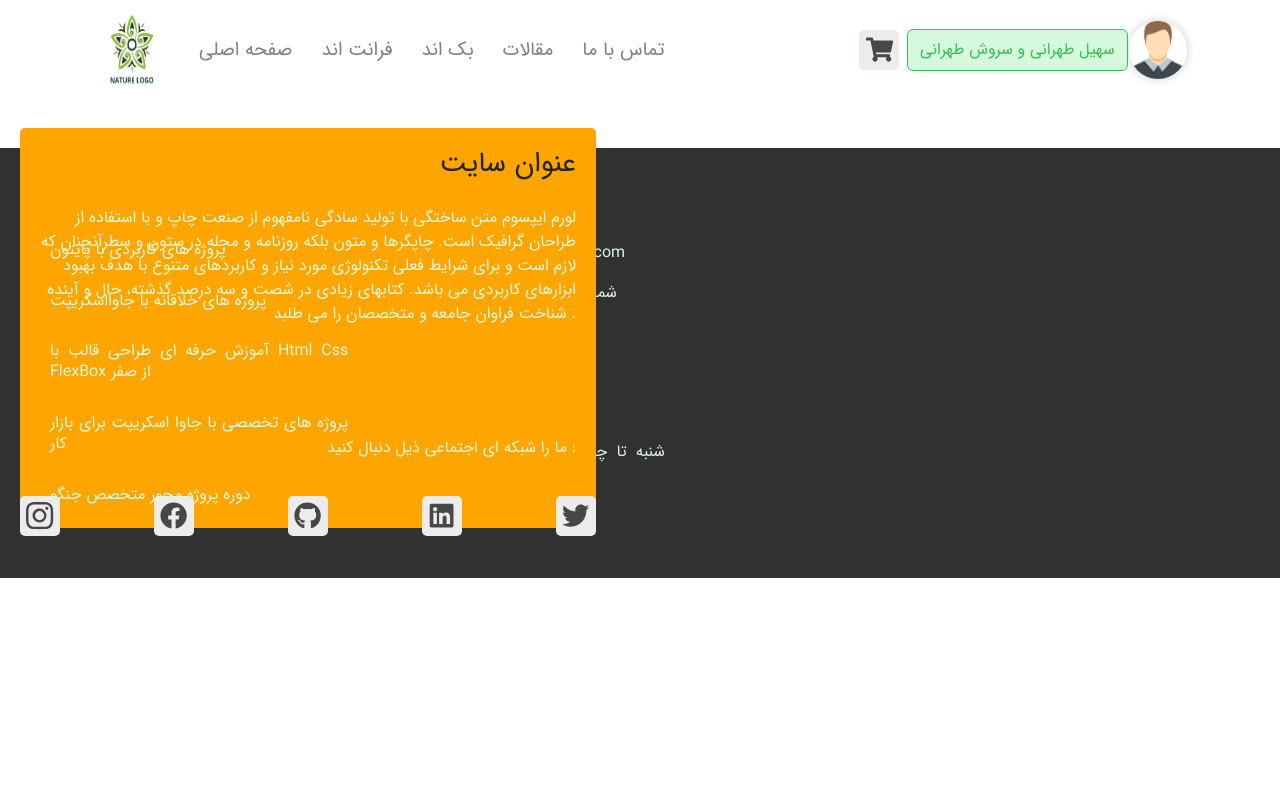
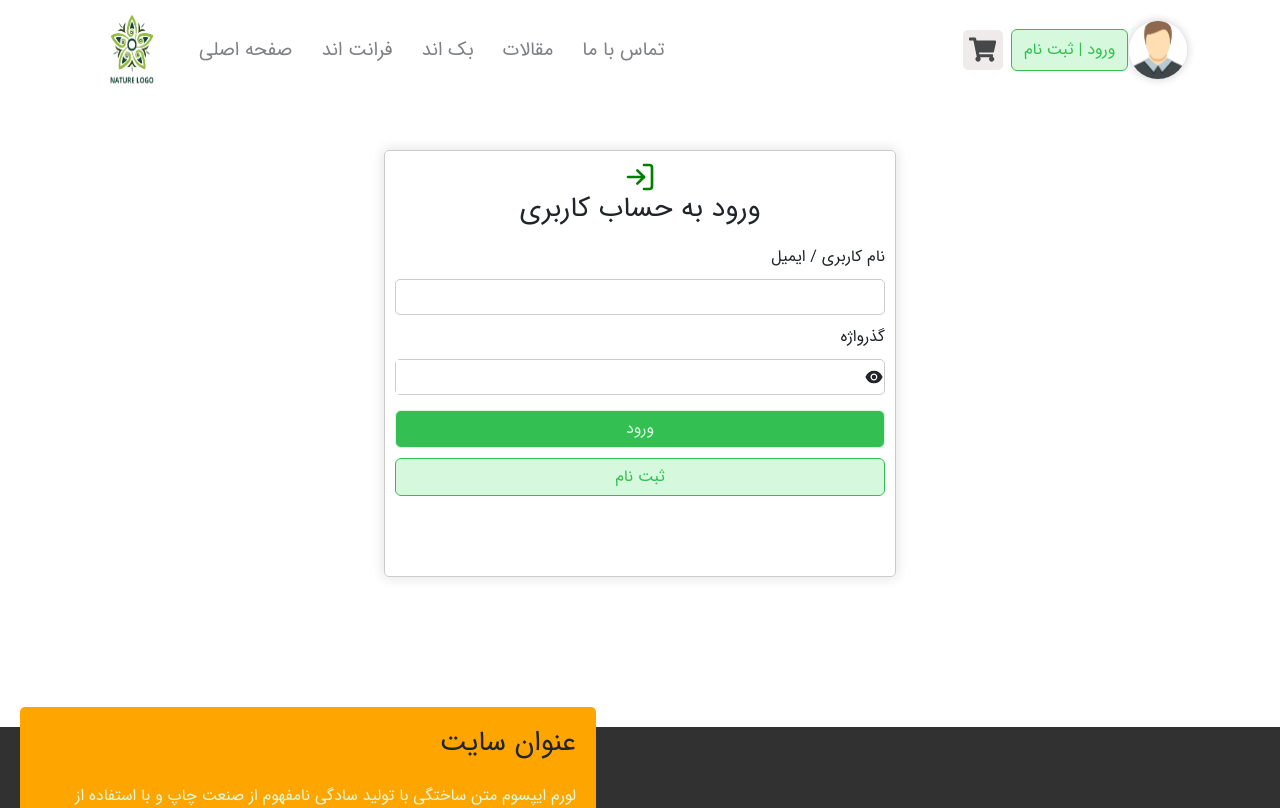
Before and after one commit to soheil-tehi/E-commerce, a React (Create React App) app: page /login in a window 1280 px wide. Shown: the top 808 px of the page. Built offline with nearby package versions, Linux system fonts and the light colour scheme; the HTML template or start-up script is replaced by a standard one.

Commit message:
Create Login And Register Pages

```diff
--- a/package.json
+++ b/package.json
@@ -6,6 +6,7 @@
     "@emotion/react": "^11.11.0",
     "@emotion/styled": "^11.11.0",
     "@mui/material": "^5.13.4",
+    "@react-oauth/google": "^0.11.0",
     "@testing-library/jest-dom": "^5.16.5",
     "@testing-library/react": "^13.4.0",
     "@testing-library/user-event": "^13.5.0",
@@ -14,6 +15,7 @@
     "@types/react": "^18.2.8",
     "@types/react-dom": "^18.2.4",
     "bootstrap": "^5.3.0",
+    "jwt-decode": "^3.1.2",
     "react": "^18.2.0",
     "react-bootstrap": "^2.7.4",
     "react-dom": "^18.2.0",
--- a/src/Components/ArticlePage/MiniMenu/MiniMenuItem.css
+++ b/src/Components/ArticlePage/MiniMenu/MiniMenuItem.css
@@ -3,8 +3,6 @@
     margin: 0;
     box-sizing: border-box;
 }
-
-
 
 .mini-menu {
     border: 1px solid #ccc;
@@ -39,12 +37,14 @@ li {
 
 }
 
-.mini-menu-item button {
+.mini-menu-item a {
+    cursor: pointer;
     border-radius: 50%;
     padding: 2px 5px;
     background-color: #fff;
     border-color: #ccc;
     outline: none;
+    background-color: #ffefef;
 }
 
 .mini-submenu li {
--- a/src/Components/Navabar/Navbar.tsx
+++ b/src/Components/Navabar/Navbar.tsx
@@ -6,6 +6,9 @@ import MyButton from '../Button/Button';
 import './navbar.css';
 import IconButton from '../IconButton/IconButton';
 import Avatar from './Avatar/Avatar';
+import { useNavigate } from 'react-router-dom';
+
+
 
 const pages = [
     {
@@ -36,6 +39,9 @@ const pages = [
 ];
 
 const Navbar = memo(function Navbar() {
+
+    const navigate = useNavigate();
+
     const navRef = useRef<HTMLDivElement>();
     const showNavbar = () => {
         if (navRef.current) {
@@ -67,8 +73,8 @@ const Navbar = memo(function Navbar() {
                     <IconButton className='me-2 ShoppingCartBtn'>
                         <FaShoppingCart />
                     </IconButton>
-                    <MyButton variant='outlined' className='py-2 me-2'>
-                        سهیل طهرانی و سروش طهرانی
+                    <MyButton variant='outlined' className='py-2 me-2' onClick={() => navigate('/login')}>
+                        ورود | ثبت نام
                     </MyButton>
                     <Avatar src='images/avatar.jpg' alt='avatar' />
                 </div>
--- a/src/Pages/ContactUs/ContactUs.css
+++ b/src/Pages/ContactUs/ContactUs.css
@@ -30,6 +30,7 @@
     margin: 10px 0;
     border-radius: 5px;
     outline: none;
+    padding: 5px;
 }
 
 .sned-message-form a {
@@ -55,6 +56,7 @@
 }
 
 .sned-message-form-name input {
+    outline: none;
     border-radius: 5px;
     padding: 5px;
     margin: 10px 0;
--- a/src/Pages/ContactUs/ContactUs.tsx
+++ b/src/Pages/ContactUs/ContactUs.tsx
@@ -2,10 +2,9 @@ import React from 'react';
 import { FiPhoneCall } from 'react-icons/fi';
 import { MdOutlineEmail } from 'react-icons/md';
 import { BiMessageDetail } from 'react-icons/bi';
-
-import './ContactUs.css';
 import { Col, Container, Row } from 'react-bootstrap';
 import MyButton from '../../Components/Button/Button';
+import './ContactUs.css';
 
 function ContactUs() {
     return (
--- /dev/null
+++ b/src/Pages/Login/Login.css
@@ -0,0 +1,76 @@
+.login-wrapper {
+    padding: 10px;
+    width: 40%;
+    margin: 50px auto;
+    margin-bottom: 150px;
+    text-align: right;
+}
+
+.login-title {
+    display: flex;
+    justify-content: center;
+    align-items: center;
+    flex-direction: column;
+}
+
+.login-title svg {
+    font-size: 32px;
+    color: green;
+}
+
+.login-form {
+    display: flex;
+    flex-direction: column;
+}
+
+.login-form label {
+    margin: 10px 0;
+}
+
+.login-name-input {
+    border-radius: 5px;
+    border: 1px solid #ccc;
+    padding: 5px;
+
+    outline: none;
+}
+
+.login-password {
+    /* padding: 5px; */
+    margin-bottom: 15px;
+    border: 1px solid #ccc;
+    border-radius: 5px;
+    display: flex;
+    align-items: center;
+    justify-content: space-between;
+
+}
+
+.login-password input {
+    padding: 5px;
+    outline: none;
+    border: none;
+    width: 95%;
+}
+
+.login-password svg {
+    margin-left: 5px;
+    font-size: 20px;
+    cursor: pointer;
+}
+
+@media screen and (max-width:1160px) {
+    .login-wrapper {
+
+        width: 60%;
+
+    }
+}
+
+@media screen and (max-width:750px) {
+    .login-wrapper {
+
+        width: 90%;
+
+    }
+}
--- /dev/null
+++ b/src/Pages/Login/Login.tsx
@@ -0,0 +1,66 @@
+import React, { useState } from 'react';
+import { Navigate, useNavigate } from 'react-router-dom';
+import { AiFillEyeInvisible, AiFillEye } from 'react-icons/ai';
+import { FiLogIn } from 'react-icons/fi';
+import { Col, Container, Row } from 'react-bootstrap';
+import MyButton from '../../Components/Button/Button';
+import { GoogleLogin, GoogleOAuthProvider } from '@react-oauth/google';
+import jwtDecode from 'jwt-decode';
+import './Login.css';
+
+
+function Login() {
+
+    const [showPass, setShowPass] = useState(false);
+
+    const navigate = useNavigate();
+
+    const toggleShowPass = () => {
+        setShowPass(!showPass);
+    }
+
+    const responseMessage = (response: any) => {
+        console.log(jwtDecode(response.credential));
+    };
+
+    return (
+
+        <div className='login-wrapper borderBasic'>
+            <div className='login-title'>
+                <FiLogIn />
+                <h3 style={{ textAlign: "center" }}>ورود به حساب کاربری</h3>
+            </div>
+            <form className='login-form' action="">
+                <label htmlFor="Name" >نام کاربری / ایمیل</label>
+                <input className='login-name-input' type="text" id='Name' />
+                <label htmlFor="Password">گذرواژه</label>
+                <div className='login-password'>
+                    <input type={showPass ? "text" : "password"} id='Password' />
+                    <a onClick={toggleShowPass}>
+                        {
+                            showPass ?
+                                <AiFillEyeInvisible />
+                                :
+                                <AiFillEye />
+                        }
+                    </a>
+                </div>
+
+                <MyButton variant='contained'>ورود</MyButton>
+                <MyButton style={{ margin: "10px 0" }} variant='outlined' onClick={() => navigate("/Register")}>ثبت نام</MyButton>
+                <div className='google-register'>
+
+                    <GoogleOAuthProvider clientId="789241900390-a5e9djesllvktl407v4pha9t8hn8442s.apps.googleusercontent.com">
+
+                        <GoogleLogin onSuccess={responseMessage} />
+                    </GoogleOAuthProvider>
+                </div>
+
+            </form>
+        </div>
+
+
+    )
+}
+
+export default Login;
--- a/src/Pages/MainPage/MainPage.tsx
+++ b/src/Pages/MainPage/MainPage.tsx
@@ -18,7 +18,6 @@ function MainPage() {
                 <GoalBoxs />
                 <ArticleBox />
 
-                {/* <Breadcrumbs secondPath='/articles' secondTitle='مقالات' endTitle='مینیت سایت' /> */}
 
             </Container>
         </>
--- /dev/null
+++ b/src/Pages/Register/Register.css
@@ -0,0 +1,87 @@
+.register-wrapper {
+    /* border: 1px solid #ccc; */
+    /* border-radius: 5px; */
+    padding: 10px;
+    width: 40%;
+    margin: 50px auto;
+    margin-bottom: 150px;
+    text-align: right;
+}
+
+.register-title {
+    display: flex;
+    justify-content: center;
+    align-items: center;
+    flex-direction: column;
+}
+
+.register-title svg {
+    font-size: 32px;
+    color: green;
+}
+
+.register-form {
+    display: flex;
+    flex-direction: column;
+}
+
+.register-form label {
+    margin: 10px 0;
+}
+
+.register-name-input {
+    border-radius: 5px;
+    border: 1px solid #ccc;
+    padding: 5px;
+
+    outline: none;
+}
+
+
+
+.register-password {
+    /* padding: 5px; */
+    margin-bottom: 15px;
+    border: 1px solid #ccc;
+    border-radius: 5px;
+    display: flex;
+    align-items: center;
+    justify-content: space-between;
+
+}
+
+.register-password input {
+    padding: 5px;
+    outline: none;
+    border: none;
+    width: 95%;
+}
+
+.register-password svg {
+    margin-left: 5px;
+    font-size: 20px;
+    cursor: pointer;
+}
+
+.google-register {
+    width: 40%;
+    margin: 10px auto;
+    /* text-align: center; */
+}
+
+
+@media screen and (max-width:1160px) {
+    .register-wrapper {
+
+        width: 60%;
+
+    }
+}
+
+@media screen and (max-width:750px) {
+    .register-wrapper {
+
+        width: 90%;
+
+    }
+}
--- /dev/null
+++ b/src/Pages/Register/Register.tsx
@@ -0,0 +1,92 @@
+import React, { useEffect, useState } from 'react';
+import { AiFillEyeInvisible, AiFillEye } from 'react-icons/ai';
+import { GiArchiveRegister } from 'react-icons/gi';
+import { GoogleLogin, GoogleOAuthProvider } from '@react-oauth/google';
+import jwtDecode from 'jwt-decode';
+import { Col, Container, Row } from 'react-bootstrap';
+import './Register.css';
+import MyButton from '../../Components/Button/Button';
+import { useNavigate } from 'react-router-dom';
+
+
+function Register() {
+
+    const navigate = useNavigate();
+
+
+    const [showFirstPass, setShowFirstPass] = useState(false);
+    const [showSecondPass, setShowSecondPass] = useState(false);
+
+    const toggleShowPass = () => {
+        setShowFirstPass(!showFirstPass);
+    }
+
+    const toggleShowSecondPass = () => {
+        setShowSecondPass(!showSecondPass);
+    }
+
+    const responseMessage = (response: any) => {
+        console.log(jwtDecode(response.credential));
+    };
+    const errorMessage = (error: any) => {
+        console.log(error);
+    };
+
+    return (
+
+
+
+        < div className='register-wrapper borderBasic' >
+
+            <div className='register-title'>
+                <GiArchiveRegister />
+                <h3 style={{ textAlign: "center" }}>ساخت حساب کاربری</h3>
+            </div>
+            <form className='register-form' action="">
+                <label htmlFor="Name" >نام </label>
+                <input className='register-name-input' type="text" id='Name' />
+                <label htmlFor="Email" >ایمیل </label>
+                <input className='register-name-input' type="text" id='Email' />
+                <label htmlFor="Password">گذرواژه</label>
+                <div className='register-password'>
+                    <input type={showFirstPass ? "text" : "password"} id='Password' />
+                    <a onClick={toggleShowPass}>
+                        {
+                            showFirstPass ?
+                                <AiFillEyeInvisible />
+                                :
+                                <AiFillEye />
+                        }
+                    </a>
+                </div>
+                <label htmlFor="Password">تکرار گذرواژه</label>
+                <div className='register-password'>
+                    <input type={showSecondPass ? "text" : "password"} id='Password' />
+                    <a onClick={toggleShowSecondPass}>
+                        {
+                            showSecondPass ?
+                                <AiFillEyeInvisible />
+                                :
+                                <AiFillEye />
+                        }
+                    </a>
+                </div>
+                <MyButton variant='contained'>ثبت نام</MyButton>
+                <MyButton style={{ margin: "10px 0" }} variant='outlined' onClick={() => navigate("/login")}>بازگشت به ورود</MyButton>
+                <div className='google-register'>
+
+                    <GoogleOAuthProvider clientId="789241900390-a5e9djesllvktl407v4pha9t8hn8442s.apps.googleusercontent.com">
+
+                        <GoogleLogin onSuccess={responseMessage} />
+                    </GoogleOAuthProvider>
+                </div>
+
+
+            </form>
+
+        </div>
+
+    )
+}
+
+export default Register;
--- a/src/Pages/index.tsx
+++ b/src/Pages/index.tsx
@@ -5,6 +5,8 @@ import CourseInfo from './CourseInfo/CourseInfo';
 import FrontProducts from './FrontProducts/FrontProducts';
 import ContactUs from './ContactUs/ContactUs';
 import Articles from './Articles/Articles';
+import Login from './Login/Login';
+import Register from './Register/Register';
 
 export {
     MainPage,
@@ -14,4 +16,6 @@ export {
     FrontProducts,
     ContactUs,
     Articles,
+    Login,
+    Register
 }
--- a/src/Routes.tsx
+++ b/src/Routes.tsx
@@ -1,4 +1,6 @@
-import { ArticleInfo, Category, CourseInfo, MainPage, FrontProducts, ContactUs, Articles } from './Pages/index';
+import {
+    ArticleInfo, Category, CourseInfo, MainPage, FrontProducts, ContactUs, Articles, Login, Register
+} from './Pages/index';
 
 const routes = [
     { path: "/", element: < MainPage /> },
@@ -9,6 +11,8 @@ const routes = [
     { path: "/contact-us", element: < ContactUs /> },
     { path: "/articles", element: < Articles /> },
     { path: "/articles/:id", element: < ArticleInfo /> },
+    { path: "/login", element: < Login /> },
+    { path: "/Register", element: < Register /> },
 ]
 
 export default routes;
```
Also changed, not shown: 1 other file (tests, documents, lock files or other folders).
